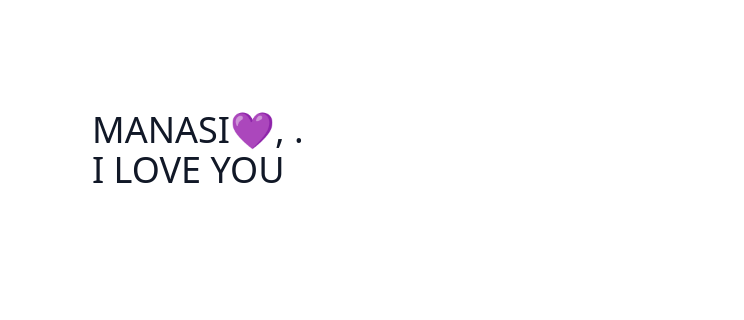
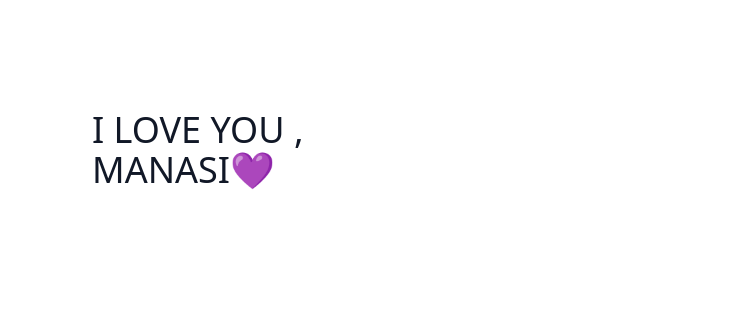
Before and after one commit to Shubham4598/Shubham-Padaval, a plain HTML site: page index.html in a window 1280 px wide. Shown: the part 216-536 px from the top of the page, 536-1280 px from the left. Drawn offline with nearby package versions, Linux system fonts and the light colour scheme.

Commit message:
Update index.html

```diff
--- a/index.html
+++ b/index.html
@@ -34,8 +34,8 @@
           <img class="object-cover object-center rounded" alt="hero" src="https://source.unsplash.com/720x600/?love heart, pink">
         </div>
         <div class="lg:flex-grow md:w-1/2 lg:pl-24 md:pl-16 flex flex-col md:items-start md:text-left items-center text-center">
-          <h1 class="title-font sm:text-4xl text-3xl mb-4 font-medium text-gray-900">     MANASI💜,            .
-            <br class="hidden lg:inline-block">      I LOVE YOU
+          <h1 class="title-font sm:text-4xl text-3xl mb-4 font-medium text-gray-900">   I LOVE YOU ,
+            <br class="hidden lg:inline-block">      MANASI💜
           </h1>
           <p class="mb-8 leading-relaxed"></p>
 
```
